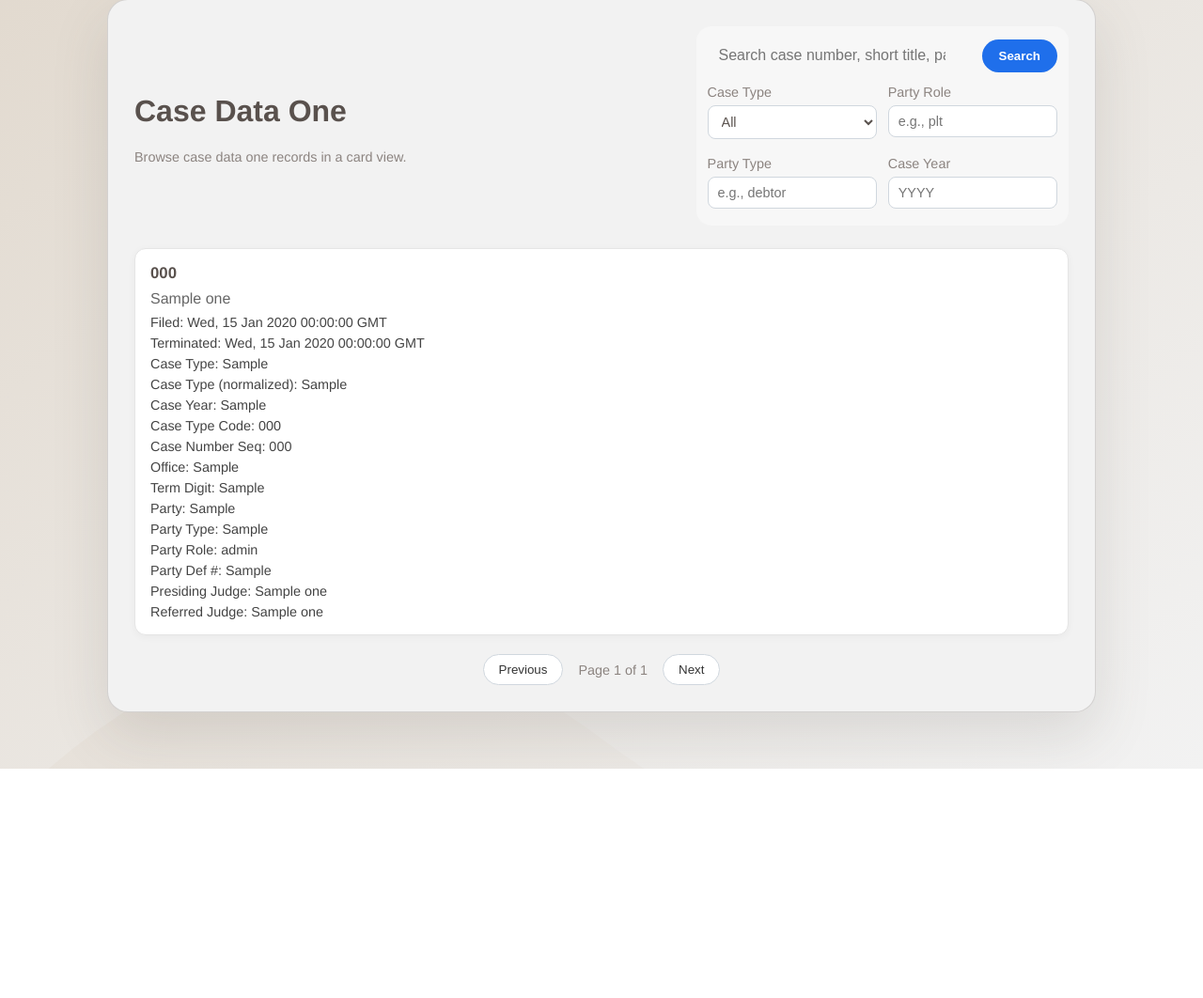
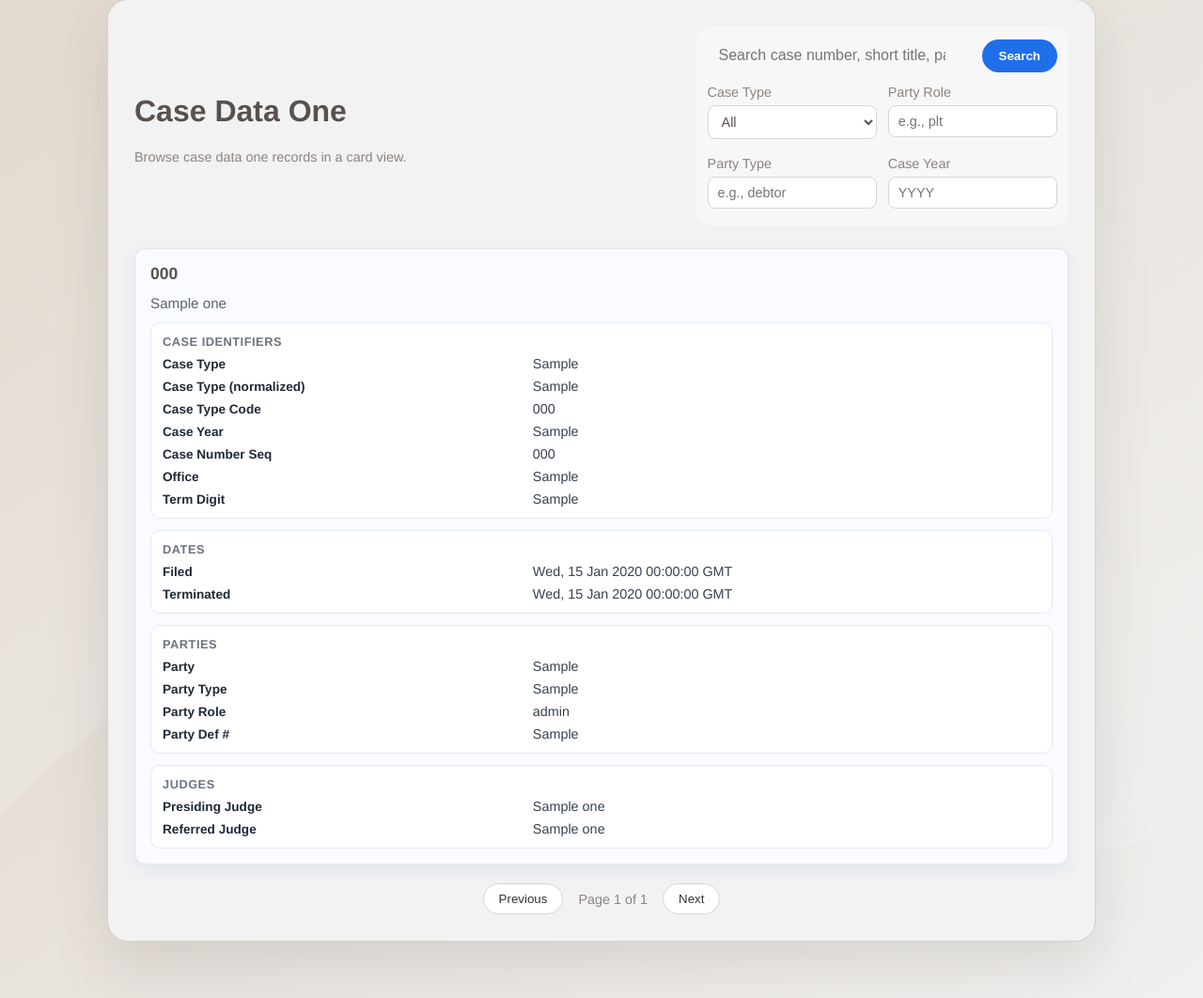
Before and after one commit to carbidethegreate/sentencinganalysis, a Flask app: page /admin/case-data-one in a window 1280 px wide. Shown: the part 94-1156 px from the top of the page at 94% size. Before the commit the page ends 912 px from the top, so only its background shows below. Run offline with Flask 3, Linux system fonts and the light colour scheme; a user stored in the database is signed in; tables that the repository leaves empty hold one stand-in row (values such as "Sample post"); some libraries are stand-ins or nearby versions.

Commit message:
Improve case card readability

```diff
--- a/templates/admin_case_data_one_list.html
+++ b/templates/admin_case_data_one_list.html
@@ -134,35 +134,69 @@
     }
 
     .case-card {
-      border: 1px solid #e5e5e5;
+      border: 1px solid #e1e4ea;
       border-radius: 12px;
       padding: 16px;
-      background: #fff;
+      background: #fafbff;
       display: flex;
       flex-direction: column;
-      gap: 8px;
-      box-shadow: 0 2px 8px rgba(0, 0, 0, 0.04);
+      gap: 12px;
+      box-shadow: 0 6px 18px rgba(31, 111, 235, 0.08);
     }
 
     .case-card__title {
       font-weight: 700;
-      font-size: 1.05rem;
+      font-size: 1.1rem;
       margin: 0;
     }
 
     .case-card__subtitle {
-      color: #666;
+      color: #5a6472;
+      margin: 0;
+      font-size: 0.95rem;
+    }
+
+    .case-card__meta {
+      display: flex;
+      flex-direction: column;
+      gap: 12px;
+    }
+
+    .case-card__section {
+      background: #fff;
+      border: 1px solid #e4e8f0;
+      border-radius: 10px;
+      padding: 12px;
+      display: flex;
+      flex-direction: column;
+      gap: 8px;
+    }
+
+    .case-card__section-title {
+      font-size: 0.8rem;
+      text-transform: uppercase;
+      letter-spacing: 0.04em;
+      color: #6b7280;
+      font-weight: 600;
       margin: 0;
     }
 
-    .case-card__meta {
+    .case-card__field {
       display: grid;
-      gap: 6px;
-      font-size: 0.9rem;
+      grid-template-columns: minmax(120px, 1fr) 1.4fr;
+      gap: 8px;
+      align-items: baseline;
     }
 
-    .case-card__meta span {
-      color: #444;
+    .case-card__label {
+      color: #1f2937;
+      font-weight: 600;
+      font-size: 0.85rem;
+    }
+
+    .case-card__value {
+      color: #374151;
+      font-size: 0.9rem;
     }
 
     .case-data-one-pagination {
@@ -217,6 +251,60 @@
         return value;
       };
 
+      const caseTypeMap = {
+        ap: 'Appellate',
+        bk: 'Bankruptcy',
+        cr: 'Criminal',
+        cv: 'Civil',
+        mdl: 'Judicial Panel Multidistrict Litigation (JPML)'
+      };
+
+      const formatCaseTypeValue = (value) => {
+        const formatted = formatValue(value);
+        if (formatted === '—') {
+          return formatted;
+        }
+        const trimmed = String(formatted).trim();
+        const mapped = caseTypeMap[trimmed.toLowerCase()];
+        if (!mapped) {
+          return formatted;
+        }
+        return `${trimmed} (${mapped})`;
+      };
+
+      const buildFieldRow = (label, value) => {
+        const row = document.createElement('div');
+        row.className = 'case-card__field';
+
+        const labelEl = document.createElement('div');
+        labelEl.className = 'case-card__label';
+        labelEl.textContent = label;
+
+        const valueEl = document.createElement('div');
+        valueEl.className = 'case-card__value';
+        valueEl.textContent = value;
+
+        row.appendChild(labelEl);
+        row.appendChild(valueEl);
+        return row;
+      };
+
+      const buildSection = (title, fields) => {
+        const section = document.createElement('div');
+        section.className = 'case-card__section';
+
+        const heading = document.createElement('p');
+        heading.className = 'case-card__section-title';
+        heading.textContent = title;
+        section.appendChild(heading);
+
+        fields.forEach((field) => {
+          section.appendChild(buildFieldRow(field.label, field.value));
+        });
+
+        return section;
+      };
+
       const renderCards = (records) => {
         resultsEl.innerHTML = '';
         if (!records.length) {
@@ -242,28 +330,46 @@
           const meta = document.createElement('div');
           meta.className = 'case-card__meta';
 
-          const fields = [
-            { label: 'Filed', value: record.cs_date_filed },
-            { label: 'Terminated', value: record.cs_date_term },
-            { label: 'Case Type', value: record.cs_type },
-            { label: 'Case Type (normalized)', value: record.cs_type_normalized },
-            { label: 'Case Year', value: record.cs_case_year },
-            { label: 'Case Type Code', value: record.cs_case_type_code },
-            { label: 'Case Number Seq', value: record.cs_case_number_seq },
-            { label: 'Office', value: record.cs_case_office },
-            { label: 'Term Digit', value: record.cs_term_digit },
-            { label: 'Party', value: record.party },
-            { label: 'Party Type', value: record.party_type },
-            { label: 'Party Role', value: record.party_role },
-            { label: 'Party Def #', value: record.party_def_num },
-            { label: 'Presiding Judge', value: record.pre_judge_name },
-            { label: 'Referred Judge', value: record.ref_judge_name }
+          const sections = [
+            {
+              title: 'Case identifiers',
+              fields: [
+                { label: 'Case Type', value: formatCaseTypeValue(record.cs_type) },
+                { label: 'Case Type (normalized)', value: formatCaseTypeValue(record.cs_type_normalized) },
+                { label: 'Case Type Code', value: formatCaseTypeValue(record.cs_case_type_code) },
+                { label: 'Case Year', value: formatValue(record.cs_case_year) },
+                { label: 'Case Number Seq', value: formatValue(record.cs_case_number_seq) },
+                { label: 'Office', value: formatValue(record.cs_case_office) },
+                { label: 'Term Digit', value: formatValue(record.cs_term_digit) }
+              ]
+            },
+            {
+              title: 'Dates',
+              fields: [
+                { label: 'Filed', value: formatValue(record.cs_date_filed) },
+                { label: 'Terminated', value: formatValue(record.cs_date_term) }
+              ]
+            },
+            {
+              title: 'Parties',
+              fields: [
+                { label: 'Party', value: formatValue(record.party) },
+                { label: 'Party Type', value: formatValue(record.party_type) },
+                { label: 'Party Role', value: formatValue(record.party_role) },
+                { label: 'Party Def #', value: formatValue(record.party_def_num) }
+              ]
+            },
+            {
+              title: 'Judges',
+              fields: [
+                { label: 'Presiding Judge', value: formatValue(record.pre_judge_name) },
+                { label: 'Referred Judge', value: formatValue(record.ref_judge_name) }
+              ]
+            }
           ];
 
-          fields.forEach((field) => {
-            const row = document.createElement('span');
-            row.textContent = `${field.label}: ${formatValue(field.value)}`;
-            meta.appendChild(row);
+          sections.forEach((section) => {
+            meta.appendChild(buildSection(section.title, section.fields));
           });
 
           card.appendChild(title);
```
